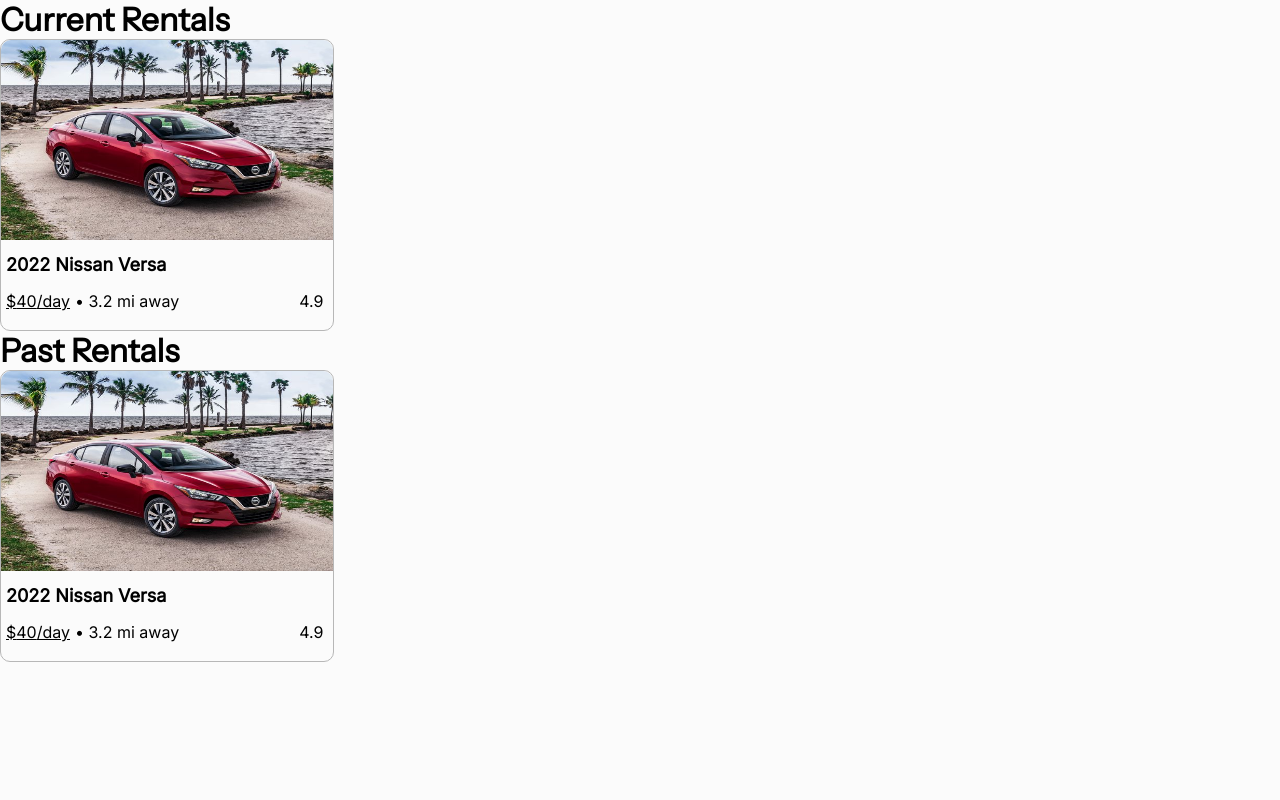
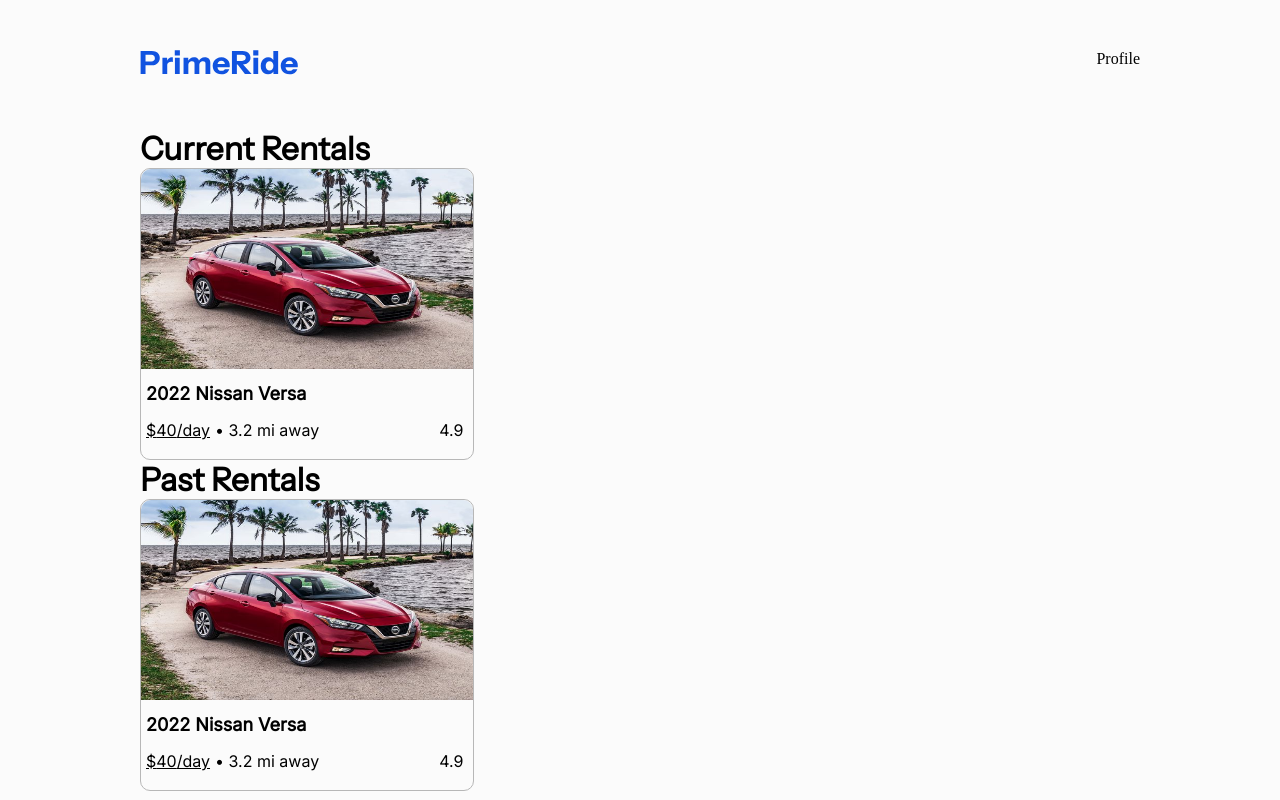
Before and after one commit to smuke/PrimeRide, a React (Vite) app: page /current in a window 1280 px wide. Built offline with nearby package versions, Linux system fonts and the light colour scheme.

Commit message:
Update current

```diff
--- a/src/pages/current/Current.tsx
+++ b/src/pages/current/Current.tsx
@@ -1,14 +1,18 @@
 import classes from "./Current.module.css";
+import Header from "../../components/header/Header";
+import Container from "../../components/container/Container";
 import Card from "../../components/card/Card";
 
 function Current() {
-
-    return(
+    return (
         <>
-        <h1>Current Rentals</h1>
-        <Card name="2022 Nissan Versa" pricePerDay={40.0} distance={3.2} rating={4.9} />
-        <h1>Past Rentals</h1>
-        <Card name="2022 Nissan Versa" pricePerDay={40.0} distance={3.2} rating={4.9} />
+            <Header />
+            <Container>
+                <h1>Current Rentals</h1>
+                <Card name="2022 Nissan Versa" pricePerDay={40.0} distance={3.2} rating={4.9} />
+                <h1>Past Rentals</h1>
+                <Card name="2022 Nissan Versa" pricePerDay={40.0} distance={3.2} rating={4.9} />
+            </Container>
         </>
     )
 }
```
